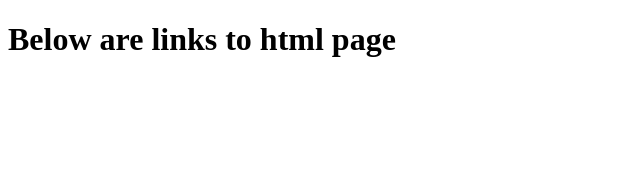
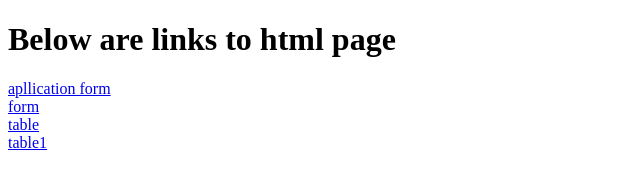
Before and after one commit to Satish9353/Satish.htmlpages, a plain HTML site: page index.html in a window 1280 px wide. Shown: the whole page, without its empty margins (0-640 px from the left). Drawn offline with Linux system fonts and the light colour scheme.

Commit message:
Add files via upload

```diff
--- a/index.html
+++ b/index.html
@@ -10,16 +10,16 @@
     <h1> Below are links to html page</h1>
 
     <div>
-        <a href="application .html"></a>
+        <a href="application .html">apllication form</a>
     </div>
     <div>
-        <a href="form.html"></a>
+        <a href="form.html">form</a>
     </div>
     <div>
-        <a href="table.html"></a>
+        <a href="table.html">table</a>
     </div>
     <div>
-        <a href="table1.html"></a>
+        <a href="table1.html">table1</a>
     </div>
 
 </body>
```
